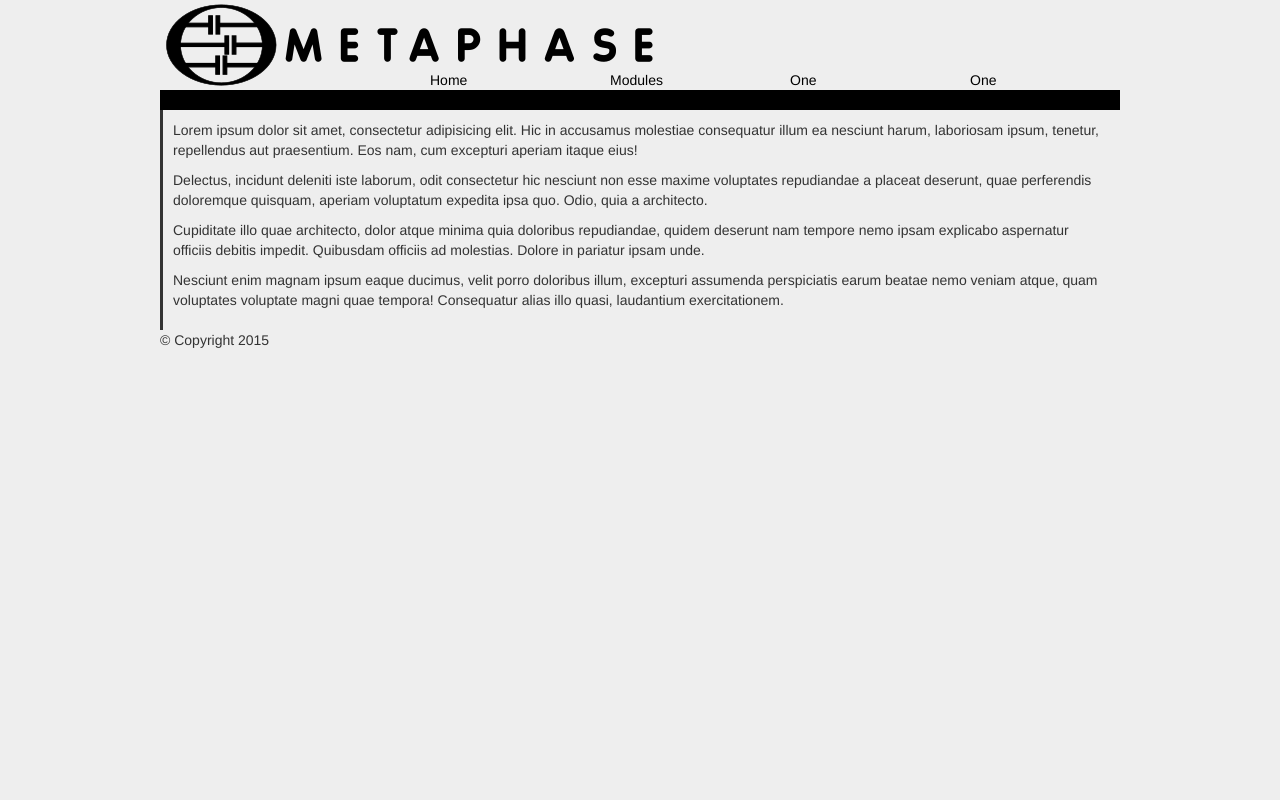
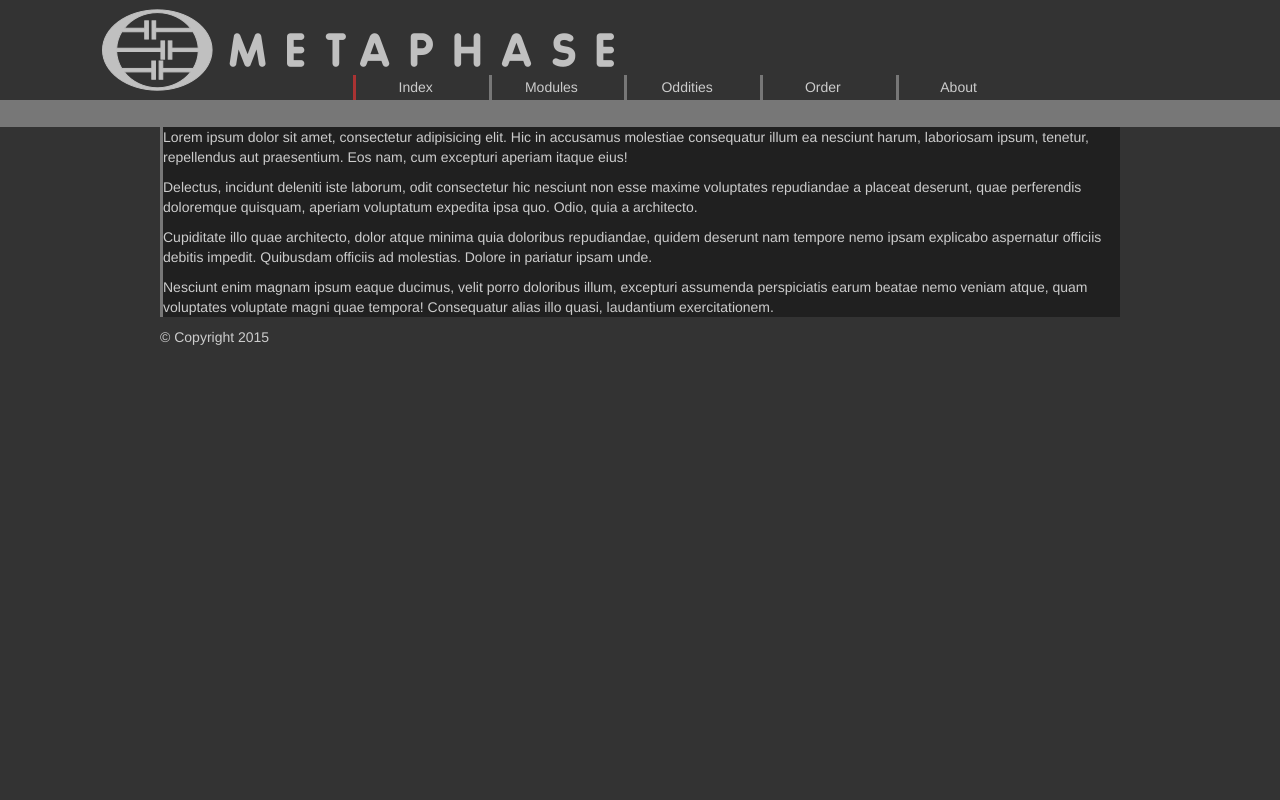
Before and after one commit to MrBZapp/MetaphaseWeb, a Flask app: page / in a window 1280 px wide. Run offline with Flask 2, Linux system fonts and the light colour scheme.

Commit message:
starting to look like a website

```diff
--- a/www/mainsite/Static/css/style.css
+++ b/www/mainsite/Static/css/style.css
@@ -1,53 +1,46 @@
+
+
 body {
-    background-color: #eee;
+    background-color: #333;
+    color: #ccc;
+    border-color: #777;
+}
+
+#layout_block {
+    padding-top: 5px;
+    min-width: 600px;
 }
 
 #titlebar {
-    color: black;
-    background: url(/static/img/Metaphase_header.png);
+    background: url(/static/img/Metaphase_header_gray.png);
     background-size: 726px 90px;
     background-repeat: no-repeat;
-    width: 75%;
-    min-width: 726px;
-    height: 110px;
+    width: 85%;
+    min-width: 600px;
+    height: 95px;
     position: relative;
     margin: 0 auto;
 }
 
-##titlebar a {
-#    font-size: 15px;
-#    background: #000;
-#    color: #FFF;
-#    margin: 3 auto;
-#    padding: 5px;
-#}
-
 #navdiv {
     width: 75%;
-   #height: 20px;
     position: absolute;
-    bottom: 20px;
-    right: 0;
-    #background-color: black;
-    #color: white;
+    bottom: 0pt;
+    left: 25%;
 }
 
 #submenu {
-    height: 20px;
-    background-color: black;
+    height: 20pt;
+    background-color: #777;
     width: 100%;
-    right: 0;
-    position: absolute;
-    bottom: 0;
 }
 
 #layout_body {
-    border-color: black;
+    background-color: #202020;
     border-left: solid;
     width: 75%;
-    min-width: 726px;
     margin: 0 auto;
-    padding: 10px;
+    border-color: #777;
 }
 
 #layout_footer{
@@ -55,3 +48,30 @@ body {
     width: 75%;
     margin: 0 auto;
 }
+
+.navlink {
+    float: left;
+    width: 15%;
+    text-align: center;
+    border-left: solid;
+    border-color: #777;
+    padding: 2pt;
+    margin-right: 10pt;
+
+}
+
+.navlink:hover{
+    border-color: #aa3;
+}
+
+.navlink a {
+    color: #ccc;
+    text-decoration: none;
+}
+.navlink a:hover {
+    #text-decoration: none;
+}
+
+#active {
+    border-color: #a33;
+}
--- a/www/mainsite/index.py
+++ b/www/mainsite/index.py
@@ -3,7 +3,8 @@ from flask import Flask, jsonify, render_template
 app = Flask(__name__)
 @app.route('/')
 def index():
-	base = app.jinja_env.get_template('index.html')
+	page_vars = {"active_page": "index"}
+	base = app.jinja_env.get_template('index.html', globals=page_vars )
 	#header = app.jinja_env.get_template('layout_header.html')
 	#base = app.jinja_env.join_path(header, base)
 	#base = app.jinja_env.join_path('layout_body.html', base)
@@ -17,4 +18,4 @@ def names():
 	return jsonify(data)
 
 if __name__ == '__main__':
-	app.run()
+	app.run(debug=True)
--- a/www/mainsite/templates/index.html
+++ b/www/mainsite/templates/index.html
@@ -1 +1,2 @@
 {% extends 'base.html' %}
+{% set active_page = "index" %}
--- a/www/mainsite/templates/layout_body.html
+++ b/www/mainsite/templates/layout_body.html
@@ -1,3 +1,6 @@
+<div id="submenu">
+
+</div>
 <div id="layout_body">
 	<p>Lorem ipsum dolor sit amet, consectetur adipisicing elit. Hic in accusamus molestiae consequatur illum ea nesciunt harum, laboriosam ipsum, tenetur, repellendus aut praesentium. Eos nam, cum excepturi aperiam itaque eius!</p>
 	<p>Delectus, incidunt deleniti iste laborum, odit consectetur hic nesciunt non esse maxime voluptates repudiandae a placeat deserunt, quae perferendis doloremque quisquam, aperiam voluptatum expedita ipsa quo. Odio, quia a architecto.</p>
--- a/www/mainsite/templates/layout_header.html
+++ b/www/mainsite/templates/layout_header.html
@@ -1,11 +1,15 @@
 <div id="titlebar">
 	<div class="row" id="navdiv">
-		<div class="col-xs-3">Home</div>
-		<div class="col-xs-3">Modules</div>
-		<div class="col-xs-3">One</div>
-		<div class="col-xs-3">One</div>
-	</div>
-	<div id="submenu">
-
+		{% for href, id, caption in [
+	    ('/', 'index', 'Index'),
+	    ('/modules/', 'modules', 'Modules'),
+	    ('/oddities/', 'oddities', 'Oddities'),
+	    ('/order/', 'order', 'Order'),
+	    ('/about/', 'about', 'About'),
+		] %}
+			<div class = "navlink" {% if id == active_page %} id="active"{% endif %}>
+				<a href="{{ href|e }}">{{ caption|e }}</a>
+			</div>
+		{% endfor %}
 	</div>
 </div>
```
Also changed, not shown: www/mainsite/Static/img/Metaphase_header_gray.png (added).
